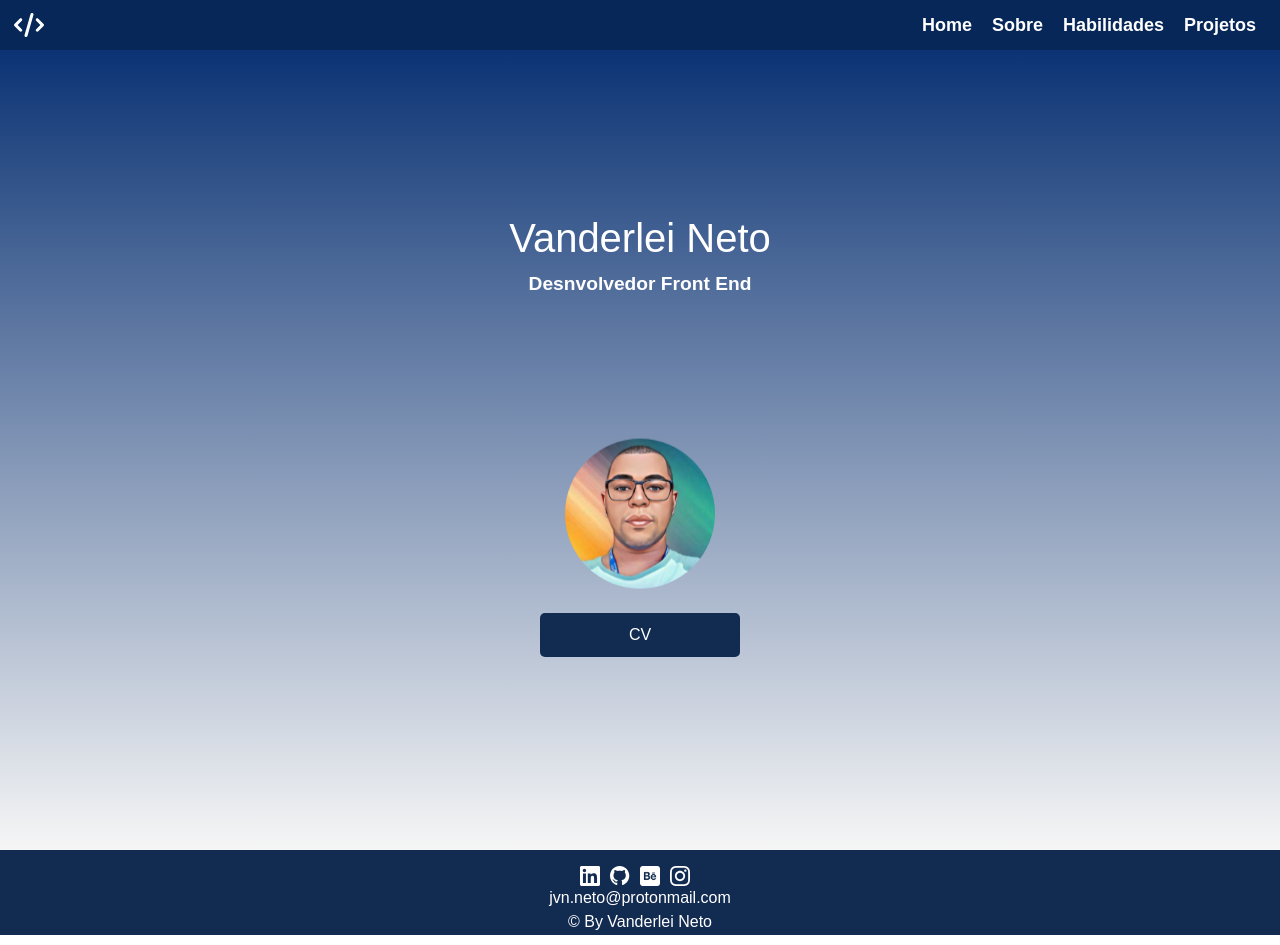
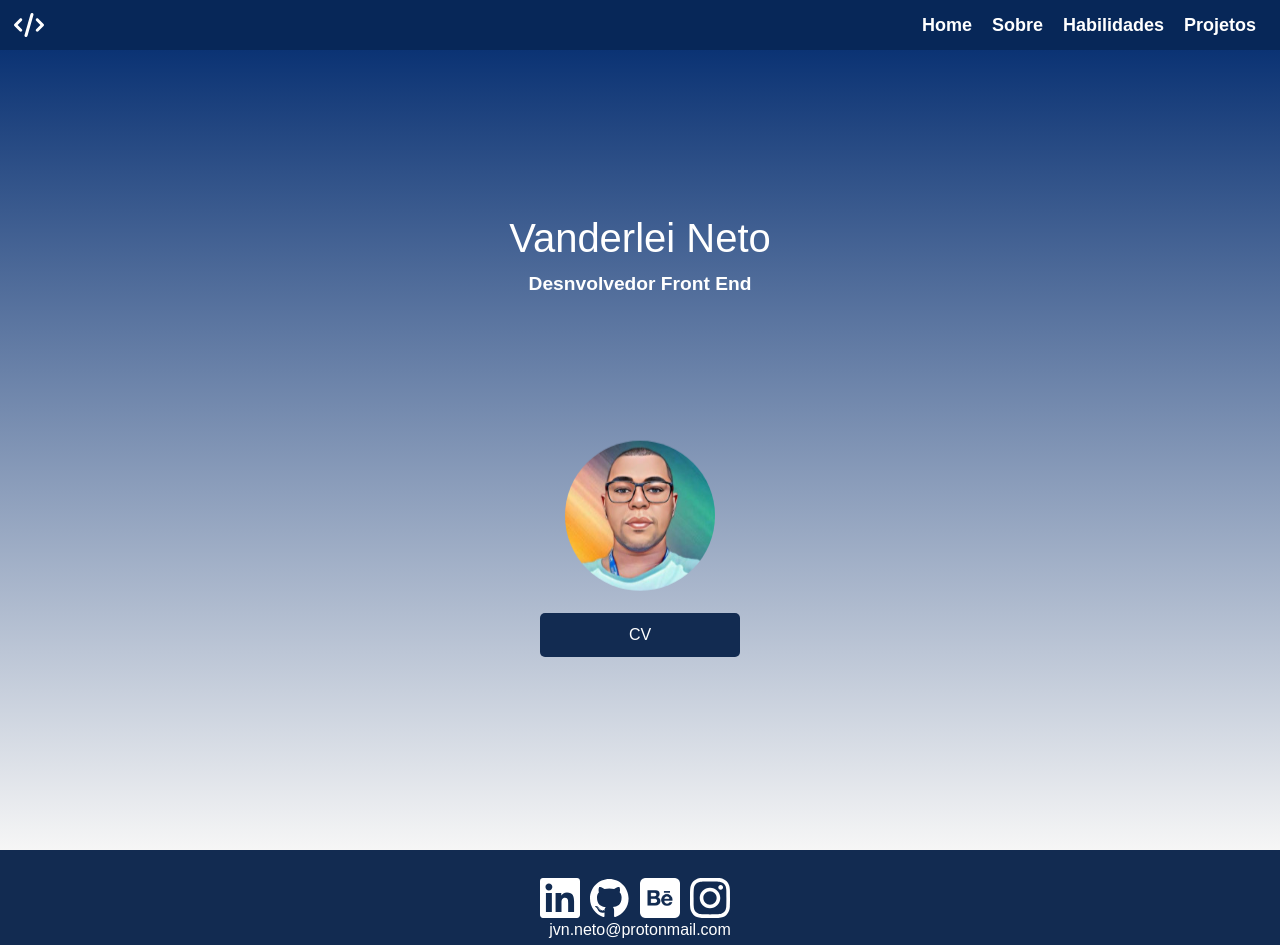
Before and after one commit to josevanderleineto/portfolio, a React (Vite) app: page / in a window 1280 px wide. Shown: the top 945 px of the page. Built offline with nearby package versions, Linux system fonts and the light colour scheme.

Commit message:
Ajustes no footer

```diff
--- a/src/Componets/Footer/Footer.css
+++ b/src/Componets/Footer/Footer.css
@@ -24,7 +24,7 @@
     justify-content: center;
     background-color:  var(--bg-blue);
     padding-bottom: 10px;
-    height: 85px;
+    height: 130px;
 
 
    }
@@ -46,6 +46,6 @@
 
   .social-icons a > img {
     padding-top: 40px;
-    width: 20px;
+    width: 40px;
 
   }
```
Also changed, not shown: 1 other file (tests, documents, lock files or other folders).
